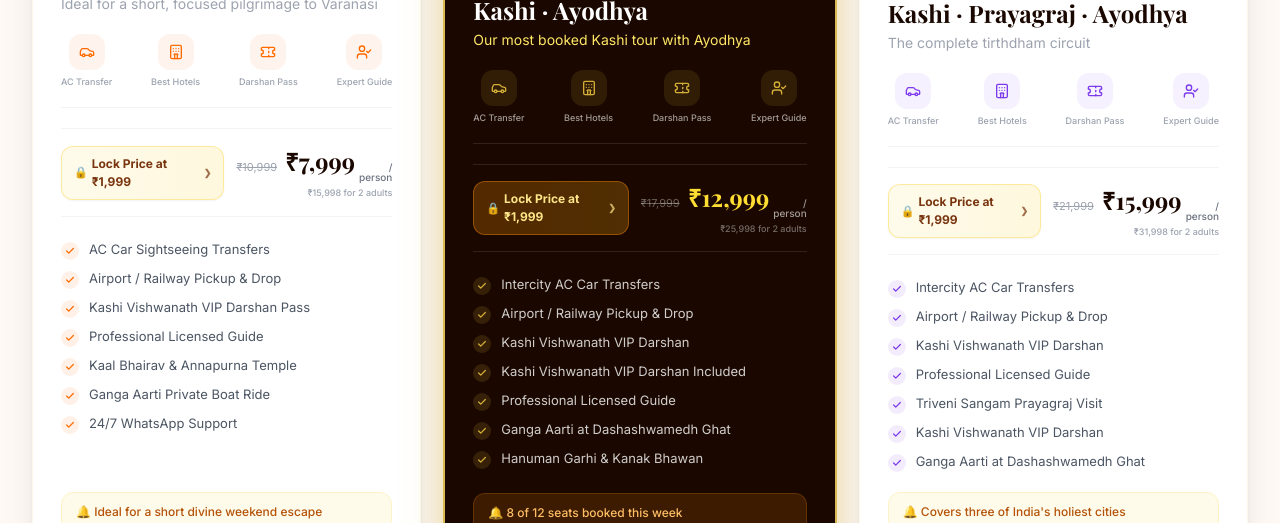
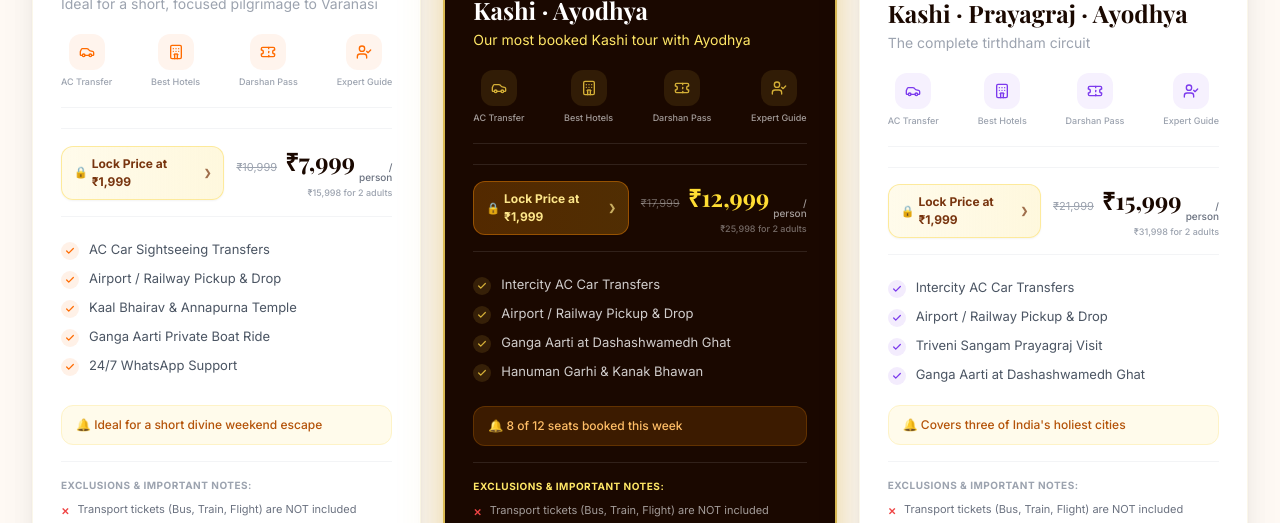
Before and after one commit to ayodhyadharsha-max/kashidarshan, a Next.js app: page / in a window 1280 px wide. Shown: the part 4101-4624 px from the top of the page. Built offline with nearby package versions, Linux system fonts and the light colour scheme.

Commit message:
Remove Kashi Vishwanath VIP Darshan Pass and Professional Licensed Guide redundant features from package bullet points

```diff
--- a/components/Packages.tsx
+++ b/components/Packages.tsx
@@ -23,8 +23,6 @@
     features: [
       "AC Car Sightseeing Transfers",
       "Airport / Railway Pickup & Drop",
-      "Kashi Vishwanath VIP Darshan Pass",
-      "Professional Licensed Guide",
       "Kaal Bhairav & Annapurna Temple",
       "Ganga Aarti Private Boat Ride",
       "24/7 WhatsApp Support",
@@ -47,9 +45,6 @@
     features: [
       "Intercity AC Car Transfers",
       "Airport / Railway Pickup & Drop",
-      "Kashi Vishwanath VIP Darshan",
-      "Kashi Vishwanath VIP Darshan Included",
-      "Professional Licensed Guide",
       "Ganga Aarti at Dashashwamedh Ghat",
       "Hanuman Garhi & Kanak Bhawan",
     ],
@@ -71,10 +66,7 @@
     features: [
       "Intercity AC Car Transfers",
       "Airport / Railway Pickup & Drop",
-      "Kashi Vishwanath VIP Darshan",
-      "Professional Licensed Guide",
       "Triveni Sangam Prayagraj Visit",
-      "Kashi Vishwanath VIP Darshan",
       "Ganga Aarti at Dashashwamedh Ghat",
     ],
     note: "Covers three of India's holiest cities",
@@ -95,8 +87,6 @@
     features: [
       "Intercity AC Car Transfers",
       "Airport / Railway Pickup & Drop",
-      "Kashi Vishwanath VIP Darshan Pass",
-      "Professional Licensed Guide",
       "Triveni Sangam Prayagraj Visit",
       "Ganga Aarti & Boat Ride",
       "24/7 WhatsApp Support",
@@ -119,11 +109,8 @@
     features: [
       "Intercity AC Car Transfers",
       "Airport / Railway Pickup & Drop",
-      "Kashi Vishwanath VIP Darshan",
-      "Professional Licensed Guide",
       "Kamadgiri Parikrama Chitrakoot",
       "Ramghat & Sati Anusuya Ashram",
-      "Kashi Vishwanath VIP Darshan",
     ],
     note: "Follow the sacred trails from Kashi to Chitrakoot",
   },
@@ -143,11 +130,8 @@
     features: [
       "Intercity AC Car Transfers",
       "Airport / Railway Pickup & Drop",
-      "Kashi Vishwanath VIP Darshan Pass",
-      "Professional Licensed Guide",
       "All 4 Sacred Destinations Covered",
       "Triveni Sangam + Kamadgiri Parikrama",
-      "Ganga Aarti + Kashi Vishwanath VIP Darshan",
     ],
     note: "Most complete sacred tirth circuit — limited slots",
   },
@@ -168,9 +152,7 @@
       "AC Car local transfers & sightseeing",
       "Varanasi Airport / Railway Pickup & Drop",
       "Dhamekh Stupa & Sarnath Museum Visit",
-      "Kashi Vishwanath VIP Darshan Pass",
       "Evening Ganga Aarti Private Boat Ride",
-      "Professional Buddhist Circuit Guide",
       "Kaal Bhairav & Annapurna Temple",
     ],
     note: "Perfect for exploring Buddhist heritage & Sarnath",
@@ -193,9 +175,7 @@
       "Varanasi Airport / Railway Pickup & Drop",
       "Mahabodhi Temple VIP Darshan",
       "Dhamekh Stupa & Sarnath Sightseeing",
-      "Kashi Vishwanath VIP Darshan Pass",
       "Evening Ganga Aarti Boat Ride",
-      "Professional English/Hindi speaking guide",
     ],
     note: "Covers Mahabodhi Temple, Sarnath Stupa & Ganga Aarti",
   },
@@ -217,7 +197,6 @@
       "Varanasi Airport / Railway Pickup & Drop",
       "Guided heritage walk through lanes of Kashi",
       "Exclusive visit to Nepali wooden temple at Lalit Ghat",
-      "Pre-arranged Kashi Vishwanath VIP Darshan Pass",
       "Sunrise Subah-e-Banaras private boat ride",
       "Traditional Banarasi Silk Weaving tour",
     ],
```
